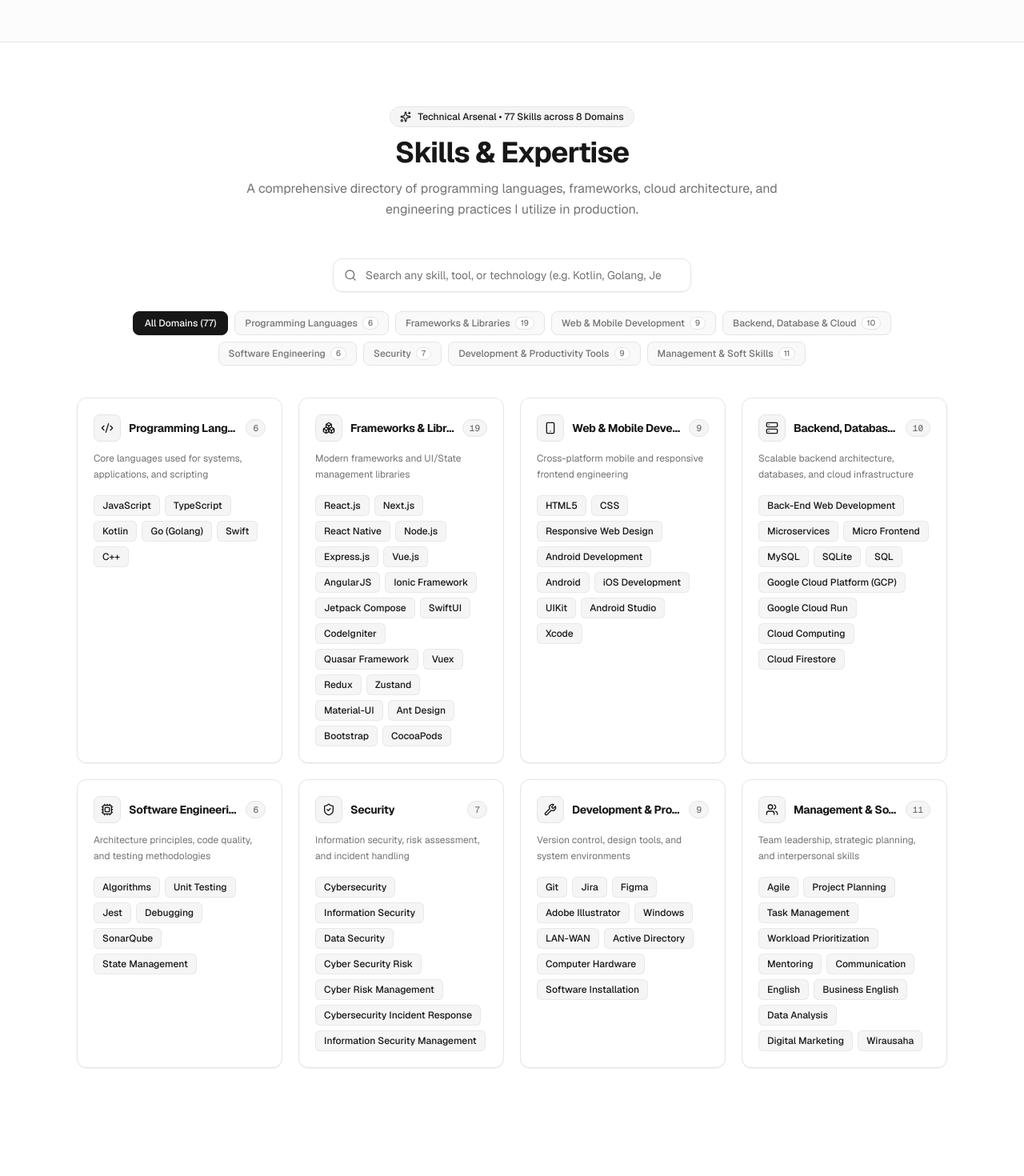
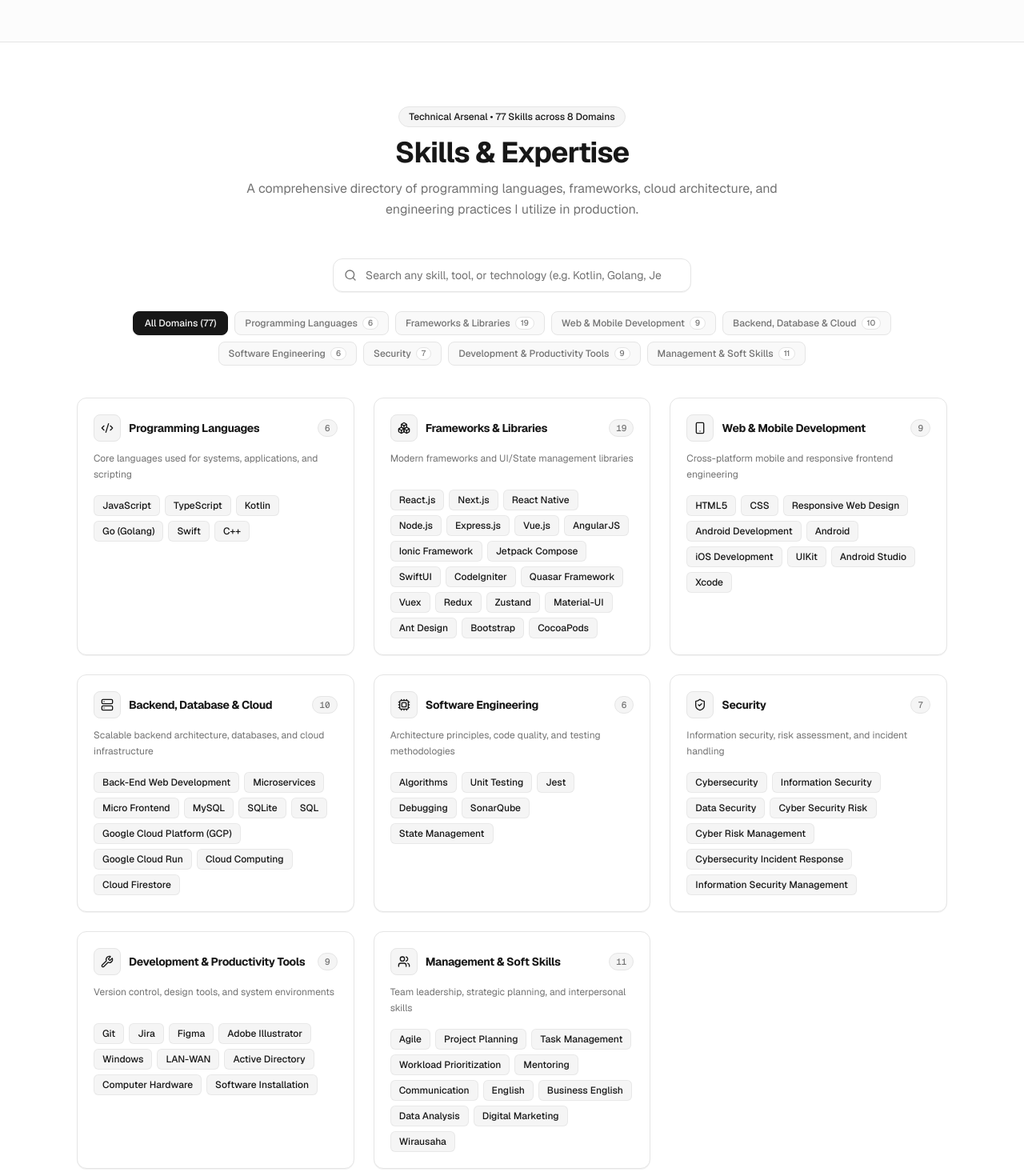
Before and after one commit to arsyrangga/portofolio-rangga-ai, a Next.js app: page / in a window 1280 px wide. Shown: the part 1400-2870 px from the top of the page at 80% size. Built offline with nearby package versions, Linux system fonts and the light colour scheme; no server answers.

Commit message:
style(skills): limit skill cards grid to max 3 columns per row

```diff
--- a/src/app/page.tsx
+++ b/src/app/page.tsx
@@ -549,7 +549,6 @@
               }`}
           >
             <div className="inline-flex items-center gap-2 px-3 py-1 rounded-full text-xs font-medium bg-secondary text-secondary-foreground border border-border mb-3">
-              <Sparkles className="w-3.5 h-3.5 text-primary" />
               <span>Technical Arsenal • {totalSkillsCount} Skills across 8 Domains</span>
             </div>
             <h2 className="text-3xl sm:text-4xl font-bold tracking-tight text-foreground mb-3">
@@ -645,7 +644,7 @@
               </button>
             </div>
           ) : (
-            <div className="grid md:grid-cols-2 lg:grid-cols-3 xl:grid-cols-4 gap-5">
+            <div className="grid grid-cols-1 md:grid-cols-2 lg:grid-cols-3 gap-6">
               {filteredCategories.map((category, index) => (
                 <div
                   key={category.id}
```
Lines whose indentation alone changed are shown as unchanged.
